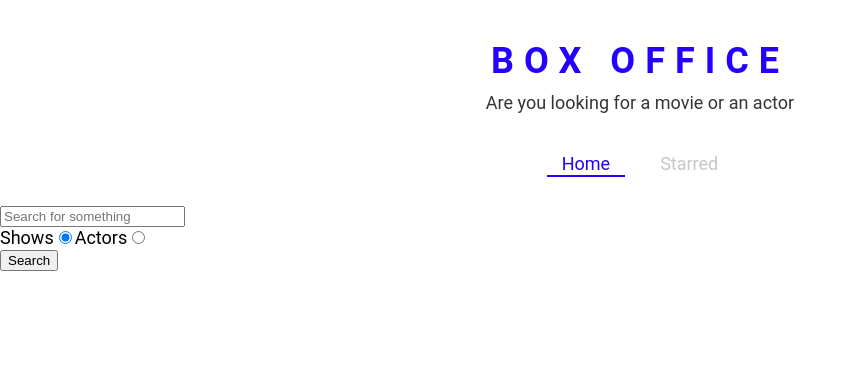
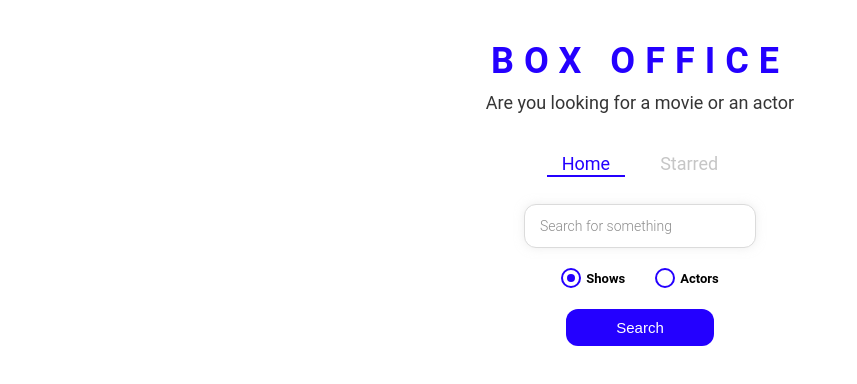
Before and after one commit to Abhisek-Ray99/box-office, a React (Create React App) app: page / in a window 1280 px wide. Shown: the top 384 px of the page, without its empty margins (0-857 px from the left). Built offline with nearby package versions, Linux system fonts and the light colour scheme; the HTML template or start-up script is replaced by a standard one.

Commit message:
styled the entire app

```diff
--- /dev/null
+++ b/src/components/CustomRadio.js
@@ -0,0 +1,60 @@
+import React, { memo } from 'react';
+import styled from 'styled-components';
+
+const RadioWrapper = styled.label`
+  display: block;
+  position: relative;
+  padding-left: 25px;
+  cursor: pointer;
+  font-size: 13px;
+  user-select: none;
+  font-weight: 700;
+  line-height: 1.65;
+  input {
+    position: absolute;
+    opacity: 0;
+    cursor: pointer;
+  }
+  span {
+    position: absolute;
+    top: 0;
+    left: 0;
+    height: 16px;
+    width: 16px;
+    background-color: #fff;
+    border: 2px solid ${({ theme }) => theme.mainColors.blue};
+    border-radius: 50%;
+  }
+  input:checked ~ span {
+    background-color: #fff;
+    border: 2px solid ${({ theme }) => theme.mainColors.blue};
+  }
+  span:after {
+    content: '';
+    position: absolute;
+    display: none;
+  }
+  input:checked ~ span:after {
+    display: block;
+  }
+  span:after {
+    top: 4px;
+    left: 4px;
+    width: 8px;
+    height: 8px;
+    border-radius: 50%;
+    background: ${({ theme }) => theme.mainColors.blue};
+  }
+`;
+
+const CustomRadio = ({ label, ...restProps }) => {
+  return (
+    <RadioWrapper htmlFor={restProps.id}>
+      {label}
+      <input {...restProps} type="radio" />
+      <span />
+    </RadioWrapper>
+  );
+};
+
+export default memo(CustomRadio);
--- a/src/pages/Home.js
+++ b/src/pages/Home.js
@@ -4,6 +4,12 @@
 import ShowGrid from "../components/show/ShowGrid";
 import ActorGrid from "../components/actor/ActorGrid";
 import { useLastQuery } from "../misc/custom-hooks";
+import {
+  RadioInputsWrapper,
+  SearchButtonWrapper,
+  SearchInput,
+} from "./Home.styled";
+import CustomRadio from "../components/CustomRadio";
 
 const Home = () => {
   const [input, setInput] = useLastQuery();
@@ -50,38 +56,39 @@
   return (
     <div>
       <MainPageLayout>
-        <input
+        <SearchInput
           type="text"
           placeholder="Search for something"
           onChange={onInputChange}
           onKeyDown={onKeyDown}
           value={input}
         />
-        <div>
-          <label htmlFor="shows-search">
-            Shows
-            <input
+        <RadioInputsWrapper>
+          <div>
+            <CustomRadio
+              label="Shows"
               id="shows-search"
-              type="radio"
               value="shows"
               checked={isShowsSearch}
               onChange={onRadioChange}
             />
-          </label>
-          <label htmlFor="actors-search">
-            Actors
-            <input
+          </div>
+          <div>
+            <CustomRadio
+              label="Actors"
               id="actors-search"
-              type="radio"
               value="people"
               checked={!isShowsSearch}
               onChange={onRadioChange}
             />
-          </label>
-        </div>
-        <button type="button" onClick={onSearch}>
-          Search
-        </button>
+          </div>
+        </RadioInputsWrapper>
+
+        <SearchButtonWrapper>
+          <button type="button" onClick={onSearch}>
+            Search
+          </button>
+        </SearchButtonWrapper>
         {renderResults()}
       </MainPageLayout>
     </div>
--- /dev/null
+++ b/src/pages/Home.styled.js
@@ -0,0 +1,49 @@
+import styled from 'styled-components';
+
+export const SearchInput = styled.input`
+  display: block;
+  font-family: 'Roboto', sans-serif;
+  width: 200px;
+  margin: auto;
+  outline: none;
+  padding: 13px 15px;
+  border: 1px solid #dbdbdb;
+  box-shadow: 0px 0px 10px 0px rgba(219, 219, 219, 0.5);
+  font-size: 14px;
+  border-radius: 12px;
+  color: #8d8d8d;
+
+  &::placeholder {
+    font-weight: 300;
+    color: #8d8d8d;
+  }
+`;
+
+export const RadioInputsWrapper = styled.div`
+  display: flex;
+  justify-content: center;
+  margin: 20px 0;
+
+  div {
+    margin: 0 15px;
+  }
+`;
+
+export const SearchButtonWrapper = styled.div`
+  text-align: center;
+  margin-bottom: 35px;
+
+  button {
+    color: #fff;
+    background-color: ${({ theme }) => theme.mainColors.blue};
+    margin: auto;
+    padding: 10px 50px;
+    font-size: 15px;
+    border: none;
+    outline: none;
+    border-radius: 12px;
+    &:hover {
+      cursor: pointer;
+    }
+  }
+`;
```
